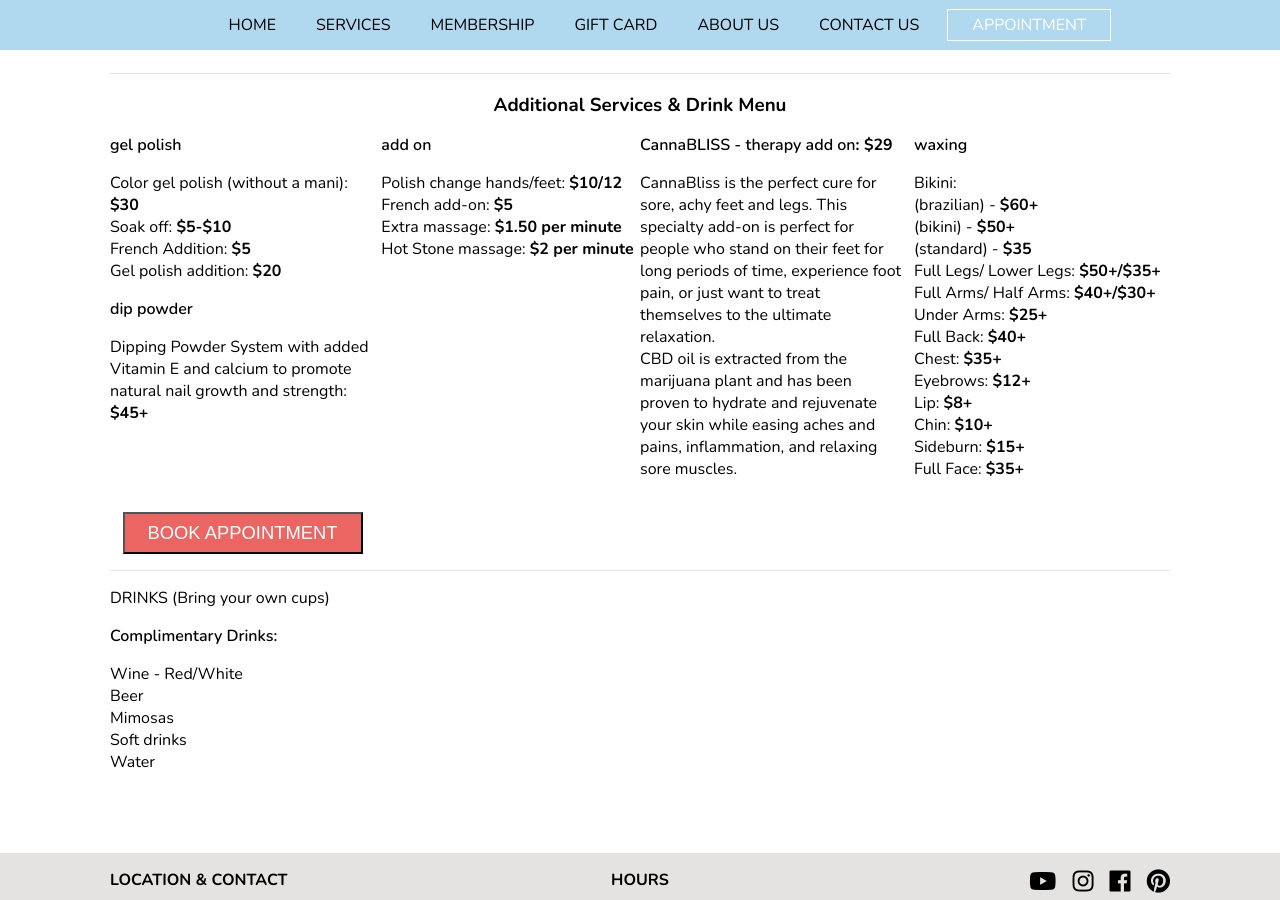
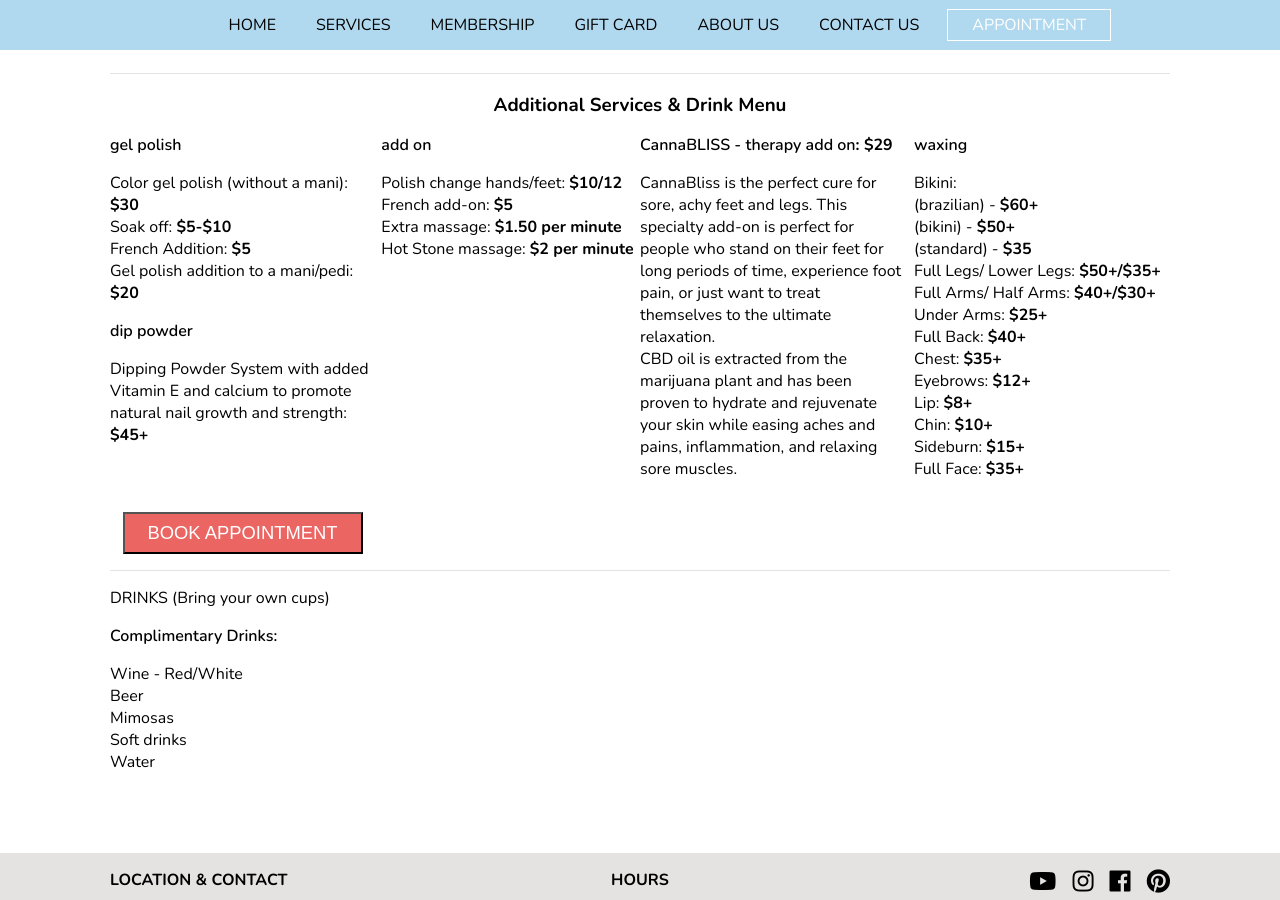
Before and after one commit to mimosasnailbar/mimosas, a Jekyll site: the page built from services.html, in a window 1280 px wide and 900 px high, scrolled down 2950 px. Built offline with Jekyll 4.4.1, drawn with Linux system fonts in a browser that asks for light colours; nearby versions of some CDN libraries.

Commit message:
Updated 'services.html' via CloudCannon

```diff
--- a/services.html
+++ b/services.html
@@ -137,7 +137,7 @@ layout: default
 					gel polish
 				</p>
 				<p class="editable">
-					Color gel polish (without a mani): <strong>$30</strong><br />Soak off: <strong>$5-$10</strong><br />French Addition: <strong>$5</strong><br />Gel polish addition: <strong>$20</strong>
+					Color gel polish (without a mani): <strong>$30</strong><br />Soak off: <strong>$5-$10</strong><br />French Addition: <strong>$5</strong><br />Gel polish addition to a mani/pedi: <strong>$20</strong>
 				</p>
 			</div>
 			<div>
```
